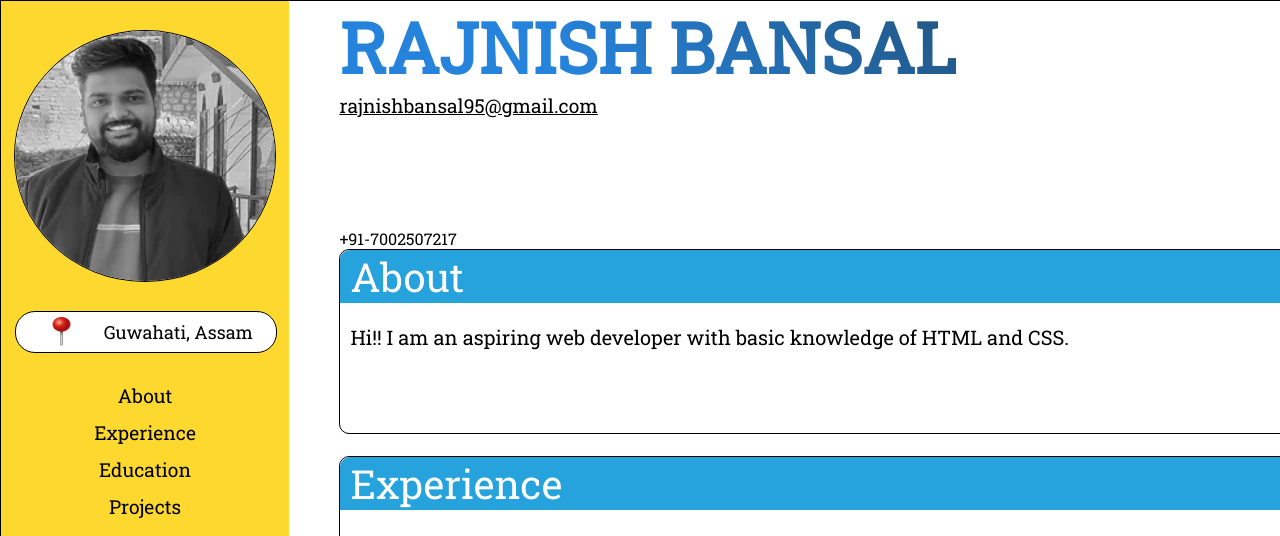
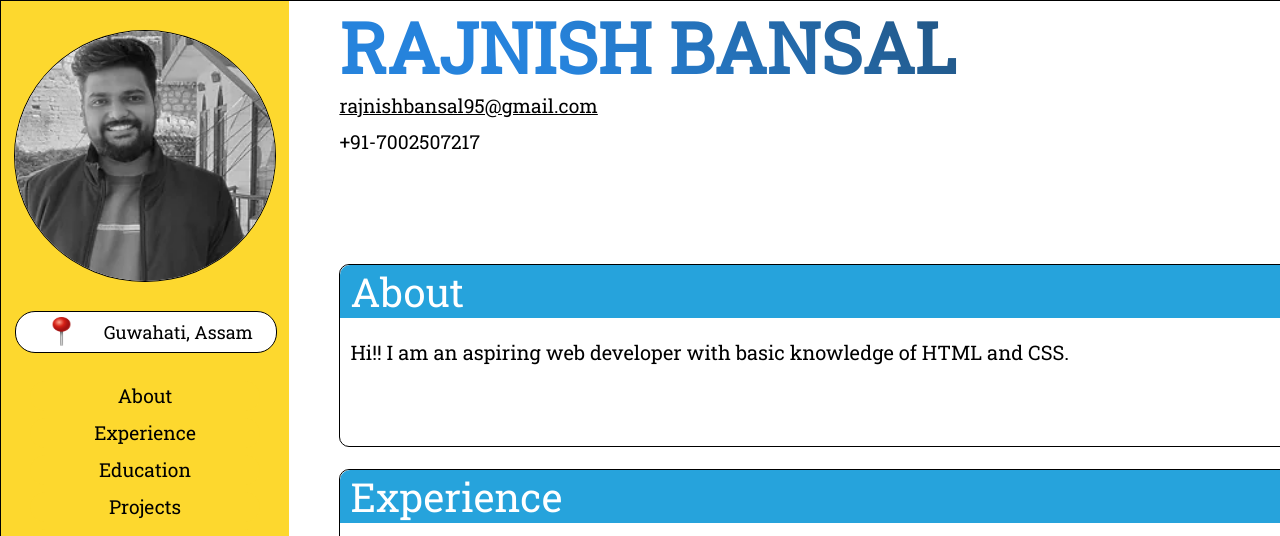
Before and after one commit to rajnishbansal/portfolio, a plain HTML site: page index.html in a window 1280 px wide. Shown: the top 536 px of the page. Drawn offline with Linux system fonts and the light colour scheme.

Commit message:
Update style.css

```diff
--- a/style.css
+++ b/style.css
@@ -201,8 +201,12 @@ a:visited{
 
 .email{
     font-size: larger;
+    margin-bottom: 1%;
+}
+
+.phone{
+    font-size: larger;
     margin-bottom: 10%;
-
 }
 
 .about{
```
